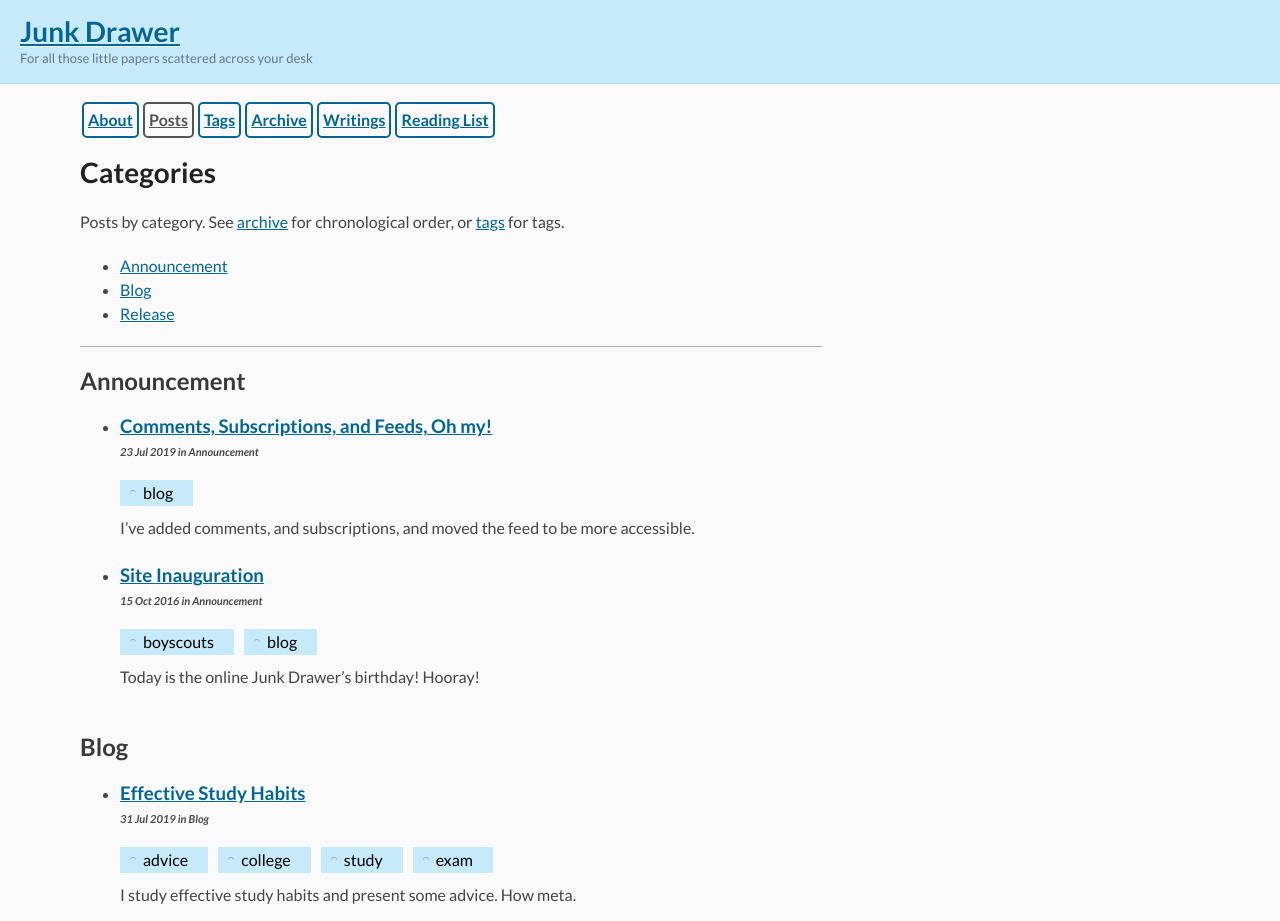
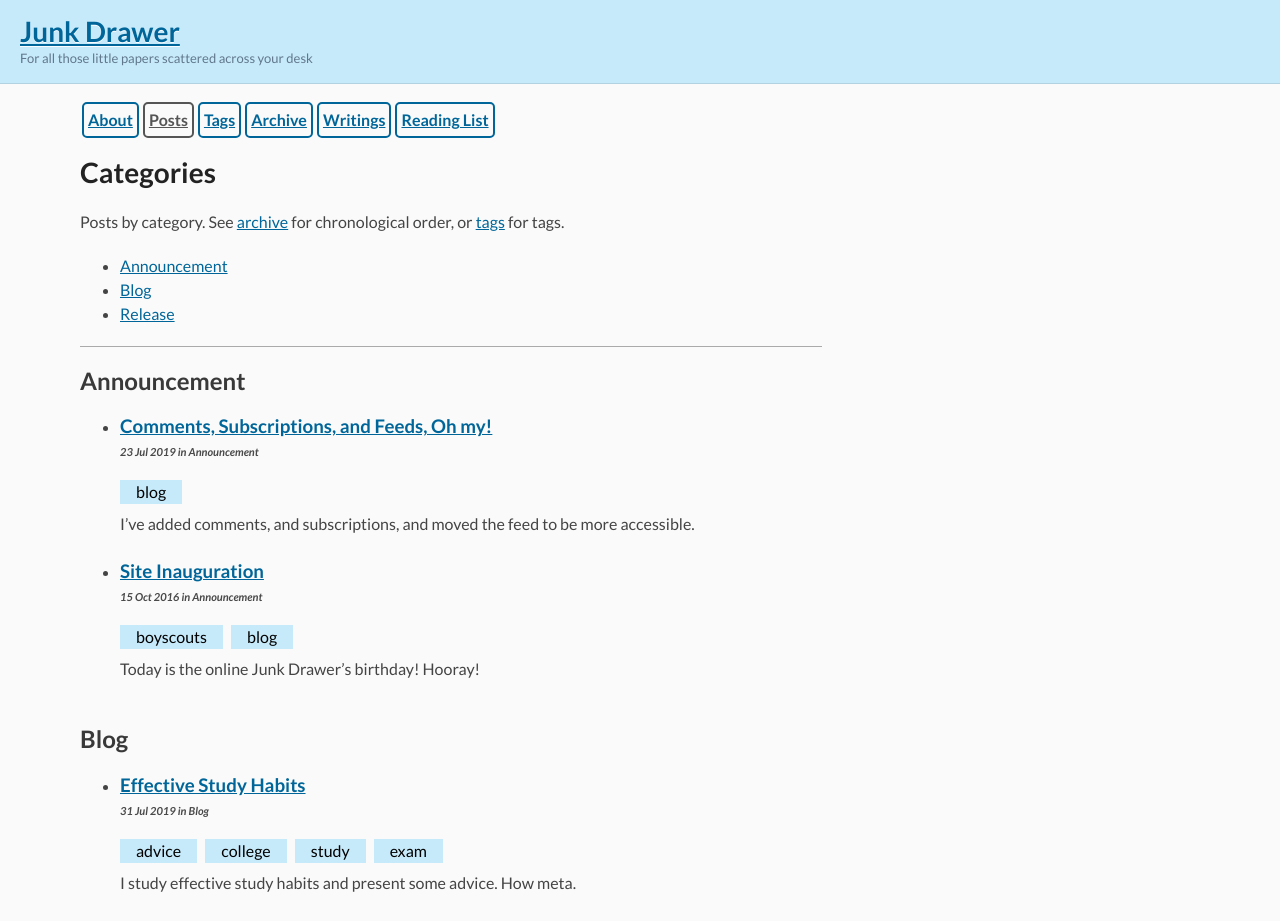
Before and after one commit to benknoble/benknoble.github.io, a Jekyll site: the page built from pages/categories.html, in a window 1280 px wide. Shown: the top 921 px of the page. Built offline with Jekyll 4.4.1, drawn with Linux system fonts in a browser that asks for light colours; emoji names are drawn with the system emoji font; formulas are drawn with MathJax 3.

Commit message:
css: simplify tags

```diff
--- a/assets/css/styles.scss
+++ b/assets/css/styles.scss
@@ -262,61 +262,24 @@ nav a:hover {
   margin: 0;
   overflow: hidden;
   padding: 0;
-}
 
-.tags li {
-  float: left;
+  li {
+    float: left;
+  }
 }
 
 .tag {
   background: #C6EAFA;
   color: #000;
   display: inline-block;
-  height: 26px;
-  line-height: 26px;
-  padding: 0 20px 0 23px;
-  position: relative;
-  margin: 0 10px 10px 0;
+  padding: 0 1em 0 1em;
+  margin: 0 0.5em 0.5em 0;
   text-decoration: none;
-  -webkit-transition: color 0.2s;
-  font-weight: normal;
-}
 
-.tag::before {
-  background: #C6EAFA;
-  border-radius: 10px;
-  box-shadow: inset 0 1px rgba(0, 0, 0, 0.25);
-  content: '';
-  height: 6px;
-  left: 10px;
-  position: absolute;
-  width: 6px;
-  top: 10px;
-}
-
-.tag::after {
-  background: #C6EAFA 0 0;
-  border-bottom: 13px solid transparent;
-  border-left: 10px solid #C6EAFA;
-  border-top: 13px solid transparent;
-  content: '';
-  position: absolute;
-  right: 0;
-  top: 0;
-}
-
-.tag:hover {
-  background-color: #DEDEDE;
-  color: #069;
-}
-
-.tag:hover::after {
-  border-left-color: #DEDEDE;
-  background-color: #DEDEDE;
-}
-
-.tag:hover::before {
-  background:  #DEDEDE;
+  &:hover {
+    background-color: #DEDEDE;
+    color: #069;
+  }
 }
 
 .tag-title,
```
